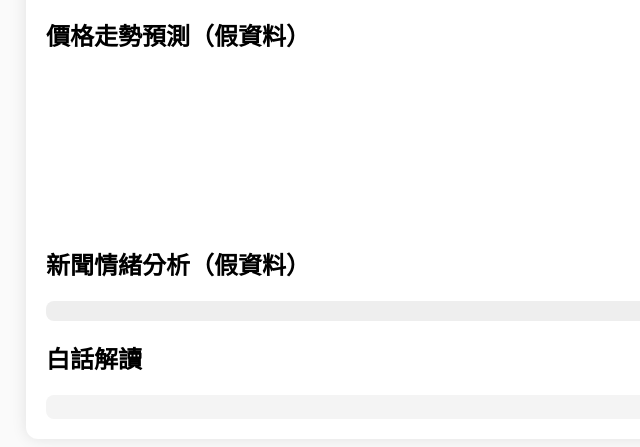
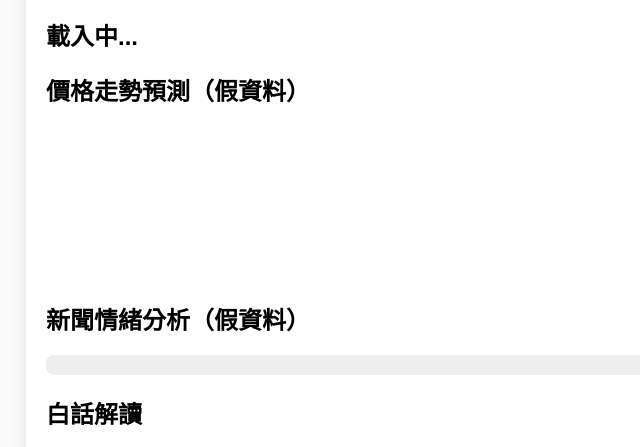
Before and after one commit to jojo3010/stonks, a plain HTML site: page index.html in a window 1280 px wide. Shown: the part 180-627 px from the top of the page, without its empty margins (254-894 px from the left). Drawn offline with nearby package versions, Linux system fonts and the light colour scheme.

Commit message:
Update index.html

```diff
--- a/index.html
+++ b/index.html
@@ -6,12 +6,15 @@
   <link rel="stylesheet" href="style.css">
   <script src="https://cdn.jsdelivr.net/npm/chart.js"></script>
 </head>
+
 <body>
   <div class="container">
     <h1>Stonks 分析助手</h1>
 
     <input id="stockInput" placeholder="輸入股票代號 (例：AAPL)">
     <button onclick="analyze()">開始分析</button>
+
+    <h2 id="price">載入中...</h2>
 
     <h2>價格走勢預測（假資料）</h2>
     <canvas id="priceChart"></canvas>
```
